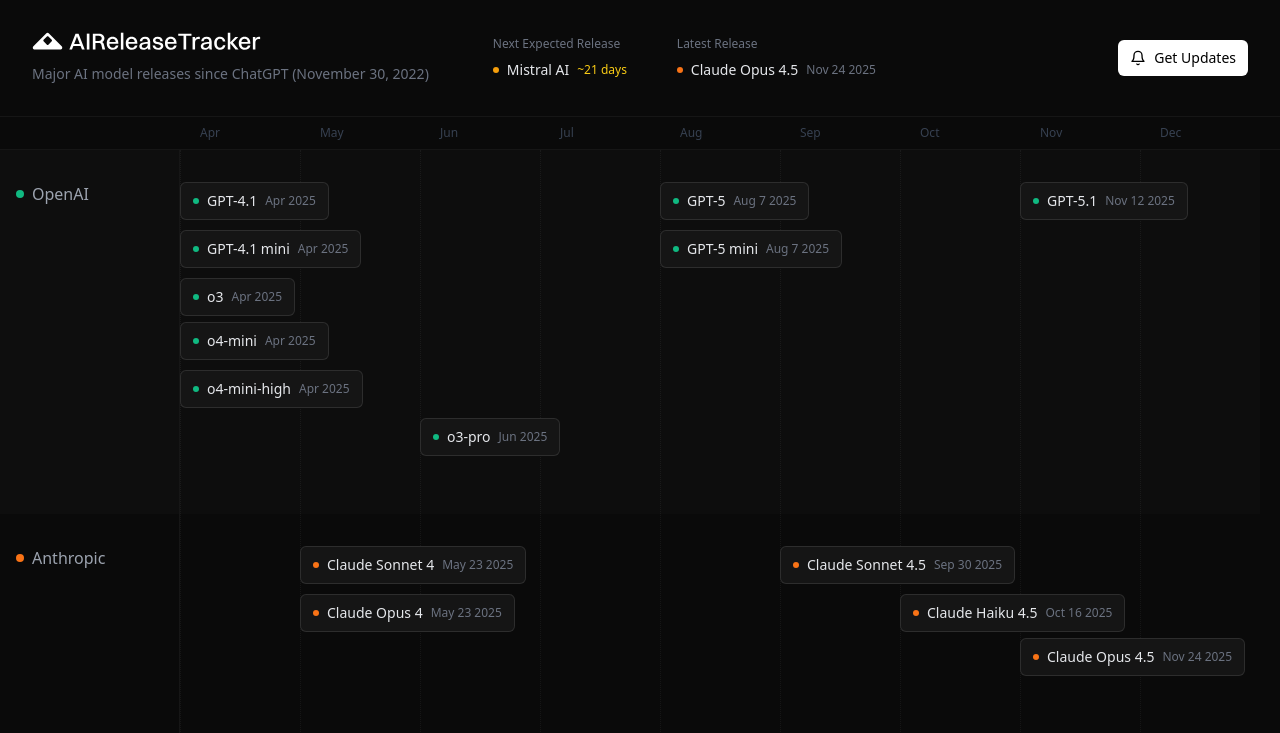
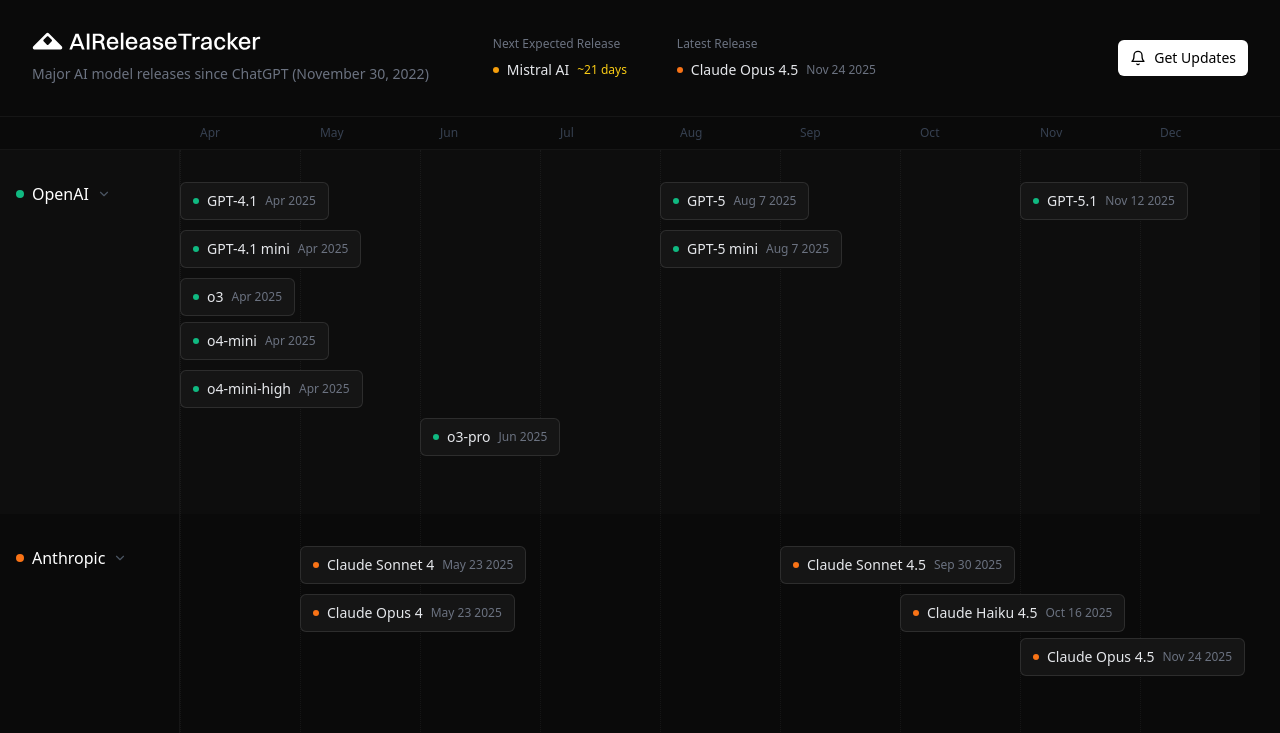
Before and after one commit to assentorp/aireleasetracker, a Next.js app: page / in a window 1280 px wide. Shown: the top 733 px of the page. Built offline with nearby package versions, Linux system fonts and the light colour scheme.

Commit message:
another one

```diff
--- a/app/page.tsx
+++ b/app/page.tsx
@@ -792,9 +792,23 @@
                       <div className="relative z-50 h-full flex items-center justify-start px-4">
                         <div className="flex items-center gap-2 cursor-pointer">
                           <div className={`w-2 h-2 rounded-full ${companyInfo.dotColor}`} />
-                          <span className="text-gray-400 text-sm md:text-base font-medium hover:text-gray-300 transition-colors">
+                          <span className="text-white text-sm md:text-base font-medium hover:text-gray-200 transition-colors">
                             {companyInfo.name}
                           </span>
+                          <svg
+                            xmlns="http://www.w3.org/2000/svg"
+                            width="14"
+                            height="14"
+                            viewBox="0 0 24 24"
+                            fill="none"
+                            stroke="currentColor"
+                            strokeWidth="2"
+                            strokeLinecap="round"
+                            strokeLinejoin="round"
+                            className="text-gray-600"
+                          >
+                            <polyline points="6 9 12 15 18 9"></polyline>
+                          </svg>
                         </div>
 
                         {/* Stats panel on hover */}
```
